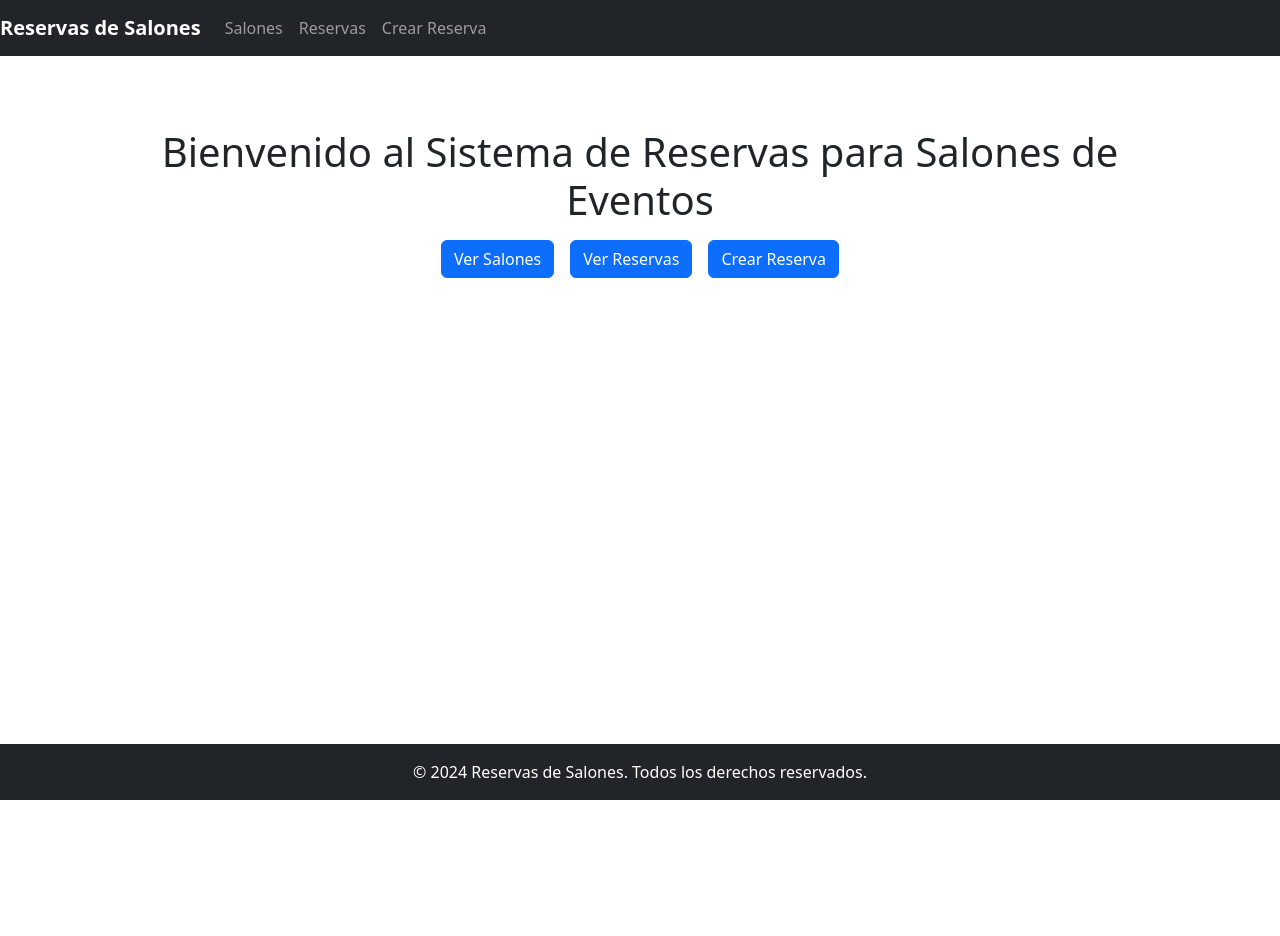
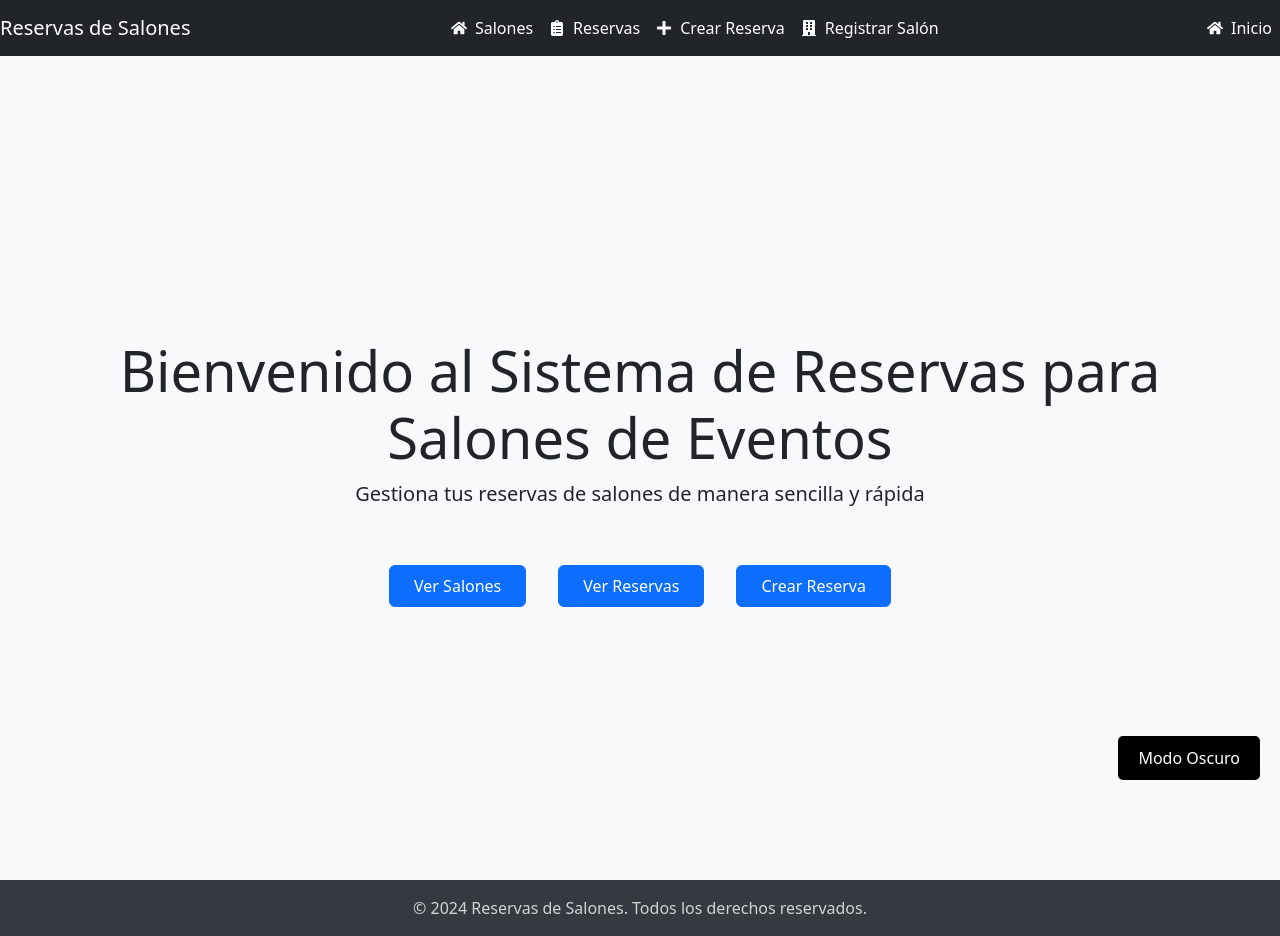
Before and after one commit to AtaraxyInDev/salon_de_eventos, a React (Create React App) app: page / in a window 1280 px wide. Before the commit the page ends 800 px from the top, so only its background shows below. Built offline with nearby package versions, Linux system fonts and the light colour scheme.

Commit message:
Modo oscuro, agregar salones desde Frontend y mejoras de interfaz.

```diff
--- a/package.json
+++ b/package.json
@@ -11,6 +11,7 @@
     "react": "^18.3.1",
     "react-bootstrap": "^2.10.5",
     "react-dom": "^18.3.1",
+    "react-icons": "^5.3.0",
     "react-router-bootstrap": "^0.26.3",
     "react-router-dom": "^6.27.0",
     "react-scripts": "5.0.1",
--- a/src/App.css
+++ b/src/App.css
@@ -1,32 +1,65 @@
 /* src/App.css */
+
 body {
-  font-family: 'Arial', sans-serif;
+    transition: background-color 0.3s, color 0.3s;
 }
 
-h1, h2, h3 {
-  text-align: center;
-  margin-bottom: 20px;
+.bg-light {
+    background-color: #f8f9fa !important;
 }
 
-.navbar-brand, .nav-link {
-  font-weight: bold;
+.bg-dark {
+    background-color: #343a40 !important;
 }
 
-footer {
-  position: relative;
-  bottom: 0;
-  width: 100%;
+.text-dark {
+    color: #343a40 !important;
 }
 
-.container {
-  max-width: 960px;
-  margin: 0 auto;
+.text-white {
+    color: #d3d3d3 !important;
 }
 
-.mt-4 {
-  margin-top: 1.5rem !important;
+.navbar-dark {
+    background-color: #343a40 !important;
+    color: #d3d3d3 !important;
 }
 
-.mt-auto {
-  margin-top: auto !important;
+.navbar-light {
+    background-color: #f8f9fa !important;
+    color: #343a40 !important;
 }
+
+.footer-dark {
+    background-color: #343a40 !important;
+    color: #d3d3d3 !important;
+}
+
+.footer-light {
+    background-color: #f8f9fa !important;
+    color: #343a40 !important;
+}
+
+.btn-dark-mode {
+    background-color: #333; /* Fondo oscuro */
+    color: #d3d3d3;
+    border: none;
+}
+
+.btn-light-mode {
+    background-color: #f8f9fa;
+    color: #343a40;
+    border: none;
+}
+
+.btn-dark-mode:hover, .btn-light-mode:hover {
+    opacity: 0.8;
+}
+
+.nav-link-dark {
+    color: #d3d3d3 !important;
+}
+
+.nav-link-light {
+    color: #343a40 !important;
+}
--- a/src/App.js
+++ b/src/App.js
@@ -1,40 +1,74 @@
-// src/App.js
-import React from "react";
-import { BrowserRouter as Router, Route, Routes } from "react-router-dom";
-import { Container } from "react-bootstrap";
-import SalonList from "./components/SalonList";
-import ReservationList from "./components/ReservationList";
-import AddReservation from "./components/AddReservation";
-import Home from "./components/Home";
-import Header from "./components/Header";
-import Footer from "./components/Footer";
-import SalonDetail from "./components/SalonDetail";
+import React from 'react';
+import { BrowserRouter as Router, Route, Routes } from 'react-router-dom';
+import { Container } from 'react-bootstrap';
+import SalonList from './components/SalonList';
+import ReservationList from './components/ReservationList';
+import AddReservation from './components/AddReservation';
+import Home from './components/Home';
+import Header from './components/Header';
+import Footer from './components/Footer';
+import SalonDetail from './components/SalonDetail';
 import ReservationHistory from './components/ReservationHistory';
-import "./App.css";
+import { ThemeProvider, useTheme } from './contexts/ThemeContext';
+import AddSalon from './components/AddSalon';
+import './App.css';
+
+const MainContent = () => {
+    const { isDarkMode } = useTheme();
+
+    return (
+        <div className={`d-flex flex-column min-vh-100 ${isDarkMode ? 'bg-dark text-white' : 'bg-light text-dark'}`}>
+            <Header />
+            <Container className="flex-grow-1 mt-4">
+                <Routes>
+                    <Route path="/" element={<Home />} />
+                    <Route path="/salons" element={<SalonList />} />
+                    <Route path="/reservations" element={<ReservationList />} />
+                    <Route path="/add-reservation" element={<AddReservation />} />
+                    <Route path="/add-salon" element={<AddSalon />} />
+                    <Route path="/salon/:salonId" element={<SalonDetail />} />
+                    <Route path="/history/:userId" element={<ReservationHistory />} />
+                </Routes>
+            </Container>
+            <Footer />
+            <ThemeToggleButton />
+        </div>
+    );
+};
+
+const ThemeToggleButton = () => {
+    const { isDarkMode, toggleTheme } = useTheme();
+
+    return (
+        <button
+            onClick={toggleTheme}
+            style={{
+                position: 'fixed',
+                bottom: '20px',
+                right: '20px',
+                padding: '10px 20px',
+                backgroundColor: isDarkMode ? '#fff' : '#000',
+                color: isDarkMode ? '#000' : '#fff',
+                border: 'none',
+                borderRadius: '5px',
+                cursor: 'pointer'
+            }}
+        >
+            {isDarkMode ? 'Modo Claro' : 'Modo Oscuro'}
+        </button>
+    );
+};
+
+
 
 function App() {
-  return (
-    <Router>
-      {" "}
-      <div className="d-flex flex-column min-vh-100">
-        {" "}
-        <Header />{" "}
-        <Container className="flex-grow-1 mt-4">
-          {" "}
-          <Routes>
-            {" "}
-            <Route path="/" element={<Home />} />{" "}
-            <Route path="/salons" element={<SalonList />} />{" "}
-            <Route path="/reservations" element={<ReservationList />} />{" "}
-            <Route path="/add-reservation" element={<AddReservation />} />{" "}
-            <Route path="/salon/:salonId" element={<SalonDetail />} />{" "}
-            <Route path="/history/:userId" element={<ReservationHistory />} />{" "}
-          </Routes>{" "}
-        </Container>{" "}
-        <Footer />{" "}
-      </div>{" "}
-    </Router>
-  );
+    return (
+        <ThemeProvider>
+            <Router>
+                <MainContent />
+            </Router>
+        </ThemeProvider>
+    );
 }
 
 export default App;
--- /dev/null
+++ b/src/components/AddSalon.js
@@ -0,0 +1,57 @@
+// src/components/AddSalon.js
+import React, { useState } from 'react';
+import axios from 'axios';
+import { Container, Form, Button } from 'react-bootstrap';
+
+const AddSalon = () => {
+    const [name, setName] = useState('');
+    const [location, setLocation] = useState('');
+    const [capacity, setCapacity] = useState('');
+    const [eventType, setEventType] = useState('');
+
+    const handleSubmit = (e) => {
+        e.preventDefault();
+        const newSalon = { name, location, capacity, eventType };
+        axios.post('/api/salons', newSalon)
+            .then(response => {
+                alert('Salón creado exitosamente!');
+                // Opcionalmente, limpiar el formulario
+                setName('');
+                setLocation('');
+                setCapacity('');
+                setEventType('');
+            })
+            .catch(error => {
+                console.error('Hubo un error al crear el salón!', error);
+            });
+    };
+
+    return (
+        <Container>
+            <h2>Registrar Nuevo Salón</h2>
+            <Form onSubmit={handleSubmit}>
+                <Form.Group controlId="formName">
+                    <Form.Label>Nombre del Salón</Form.Label>
+                    <Form.Control type="text" value={name} onChange={e => setName(e.target.value)} />
+                </Form.Group>
+                <Form.Group controlId="formLocation">
+                    <Form.Label>Ubicación</Form.Label>
+                    <Form.Control type="text" value={location} onChange={e => setLocation(e.target.value)} />
+                </Form.Group>
+                <Form.Group controlId="formCapacity">
+                    <Form.Label>Capacidad</Form.Label>
+                    <Form.Control type="number" value={capacity} onChange={e => setCapacity(e.target.value)} />
+                </Form.Group>
+                <Form.Group controlId="formEventType">
+                    <Form.Label>Tipo de Evento</Form.Label>
+                    <Form.Control type="text" value={eventType} onChange={e => setEventType(e.target.value)} />
+                </Form.Group>
+                <Button variant="primary" type="submit" className="mt-3">
+                    Registrar Salón
+                </Button>
+            </Form>
+        </Container>
+    );
+};
+
+export default AddSalon;
--- a/src/components/Footer.js
+++ b/src/components/Footer.js
@@ -1,14 +1,17 @@
 // src/components/Footer.js
 import React from 'react';
 import { Container, Row, Col } from 'react-bootstrap';
+import { useTheme } from '../contexts/ThemeContext';
 
 const Footer = () => {
+    const { isDarkMode } = useTheme();
+
     return (
-        <footer className="bg-dark text-white py-3 mt-auto">
+        <footer className={`py-3 mt-auto ${isDarkMode ? 'footer-light' : 'footer-dark'}`}>
             <Container>
-                <Row>
+                <Row className="justify-content-center">
                     <Col className="text-center">
-                        &copy; 2024 Reservas de Salones. Todos los derechos reservados.
+                        © 2024 Reservas de Salones. Todos los derechos reservados.
                     </Col>
                 </Row>
             </Container>
--- a/src/components/Header.js
+++ b/src/components/Header.js
@@ -2,22 +2,44 @@
 import React from 'react';
 import { Navbar, Nav } from 'react-bootstrap';
 import { LinkContainer } from 'react-router-bootstrap';
+import { FaHome, FaClipboardList, FaPlus, FaBuilding } from 'react-icons/fa';
+import { useTheme } from '../contexts/ThemeContext';
 
 const Header = () => {
+    const { isDarkMode } = useTheme();
+
     return (
-        <Navbar bg="dark" variant="dark" expand="lg">
-            <Navbar.Brand href="/">Reservas de Salones</Navbar.Brand>
+        <Navbar className={`justify-content-between ${isDarkMode ? 'navbar-light bg-light' : 'navbar-dark bg-dark'}`} expand="lg">
+            <Navbar.Brand className="mx-auto">Reservas de Salones</Navbar.Brand>
             <Navbar.Toggle aria-controls="basic-navbar-nav" />
             <Navbar.Collapse id="basic-navbar-nav">
-                <Nav className="ml-auto">
+                <Nav className="mx-auto">
                     <LinkContainer to="/salons">
-                        <Nav.Link>Salones</Nav.Link>
+                        <Nav.Link className={`d-flex align-items-center ${isDarkMode ? 'text-dark' : 'text-white'}`}>
+                            <FaHome className="me-2" /> Salones
+                        </Nav.Link>
                     </LinkContainer>
                     <LinkContainer to="/reservations">
-                        <Nav.Link>Reservas</Nav.Link>
+                        <Nav.Link className={`d-flex align-items-center ${isDarkMode ? 'text-dark' : 'text-white'}`}>
+                            <FaClipboardList className="me-2" /> Reservas
+                        </Nav.Link>
                     </LinkContainer>
                     <LinkContainer to="/add-reservation">
-                        <Nav.Link>Crear Reserva</Nav.Link>
+                        <Nav.Link className={`d-flex align-items-center ${isDarkMode ? 'text-dark' : 'text-white'}`}>
+                            <FaPlus className="me-2" /> Crear Reserva
+                        </Nav.Link>
+                    </LinkContainer>
+                    <LinkContainer to="/add-salon">
+                        <Nav.Link className={`d-flex align-items-center ${isDarkMode ? 'text-dark' : 'text-white'}`}>
+                            <FaBuilding className="me-2" /> Registrar Salón
+                        </Nav.Link>
+                    </LinkContainer>
+                </Nav>
+                <Nav>
+                    <LinkContainer to="/">
+                        <Nav.Link className={`d-flex align-items-center ${isDarkMode ? 'text-dark' : 'text-white'}`}>
+                            <FaHome className="me-2" /> Inicio
+                        </Nav.Link>
                     </LinkContainer>
                 </Nav>
             </Navbar.Collapse>
--- a/src/components/Home.js
+++ b/src/components/Home.js
@@ -5,18 +5,23 @@ import { Link } from 'react-router-dom';
 
 const Home = () => {
     return (
-        <Container className="text-center mt-5">
+        <Container className="d-flex flex-column justify-content-center align-items-center min-vh-100">
+            <Row className="text-center mb-4">
+                <Col>
+                    <h1 className="display-4">Bienvenido al Sistema de Reservas para Salones de Eventos</h1>
+                    <p className="lead">Gestiona tus reservas de salones de manera sencilla y rápida</p>
+                </Col>
+            </Row>
             <Row>
                 <Col>
-                    <h1>Bienvenido al Sistema de Reservas para Salones de Eventos</h1>
                     <Link to="/salons">
-                        <Button variant="primary" className="m-2">Ver Salones</Button>
+                        <Button variant="primary" className="m-3 px-4 py-2">Ver Salones</Button>
                     </Link>
                     <Link to="/reservations">
-                        <Button variant="primary" className="m-2">Ver Reservas</Button>
+                        <Button variant="primary" className="m-3 px-4 py-2">Ver Reservas</Button>
                     </Link>
                     <Link to="/add-reservation">
-                        <Button variant="primary" className="m-2">Crear Reserva</Button>
+                        <Button variant="primary" className="m-3 px-4 py-2">Crear Reserva</Button>
                     </Link>
                 </Col>
             </Row>
--- a/src/components/SalonList.js
+++ b/src/components/SalonList.js
@@ -1,3 +1,4 @@
+// src/components/SalonList.js
 import React, { useEffect, useState } from 'react';
 import axios from 'axios';
 import { Container, Row, Col, Card, Button } from 'react-bootstrap';
@@ -18,7 +19,7 @@ const SalonList = () => {
 
     return (
         <Container>
-            <h2>Salones Disponibles</h2>
+            <h2 className="text-center">Salones Disponibles</h2>
             <Row>
                 {salons.map(salon => (
                     <Col key={salon.id} sm={12} md={6} lg={4} className="mb-4">
--- /dev/null
+++ b/src/contexts/ThemeContext.js
@@ -0,0 +1,20 @@
+// src/contexts/ThemeContext.js
+import React, { createContext, useState, useContext } from 'react';
+
+const ThemeContext = createContext();
+
+export const useTheme = () => useContext(ThemeContext);
+
+export const ThemeProvider = ({ children }) => {
+    const [isDarkMode, setIsDarkMode] = useState(false);
+
+    const toggleTheme = () => {
+        setIsDarkMode(!isDarkMode);
+    };
+
+    return (
+        <ThemeContext.Provider value={{ isDarkMode, toggleTheme }}>
+            {children}
+        </ThemeContext.Provider>
+    );
+};
```
Also changed, not shown: 1 other file (tests, documents, lock files or other folders).
